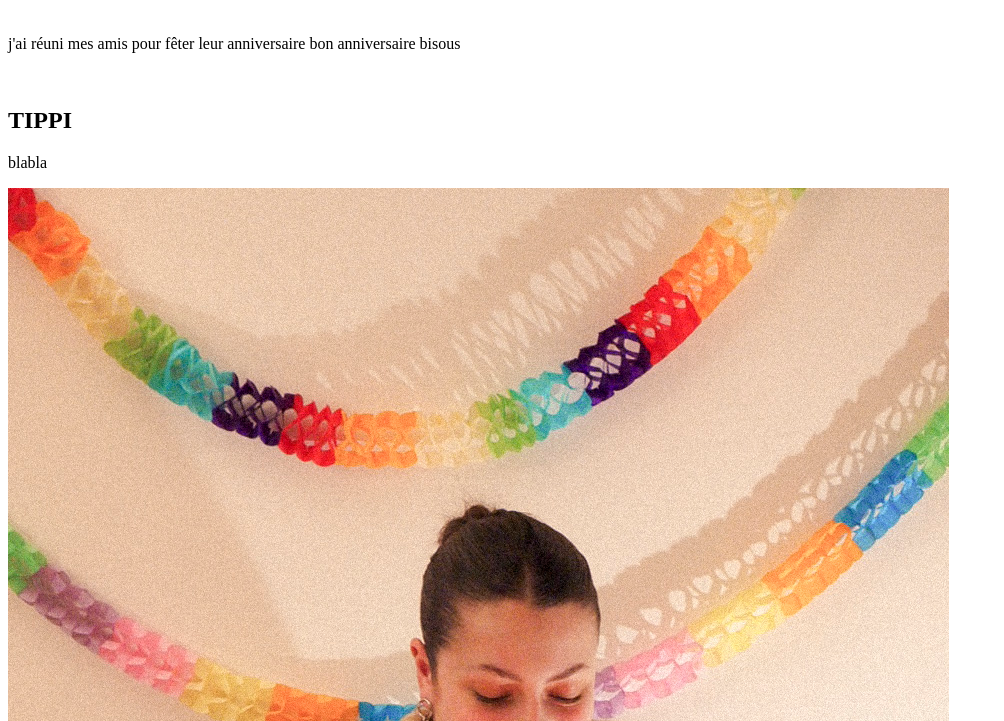
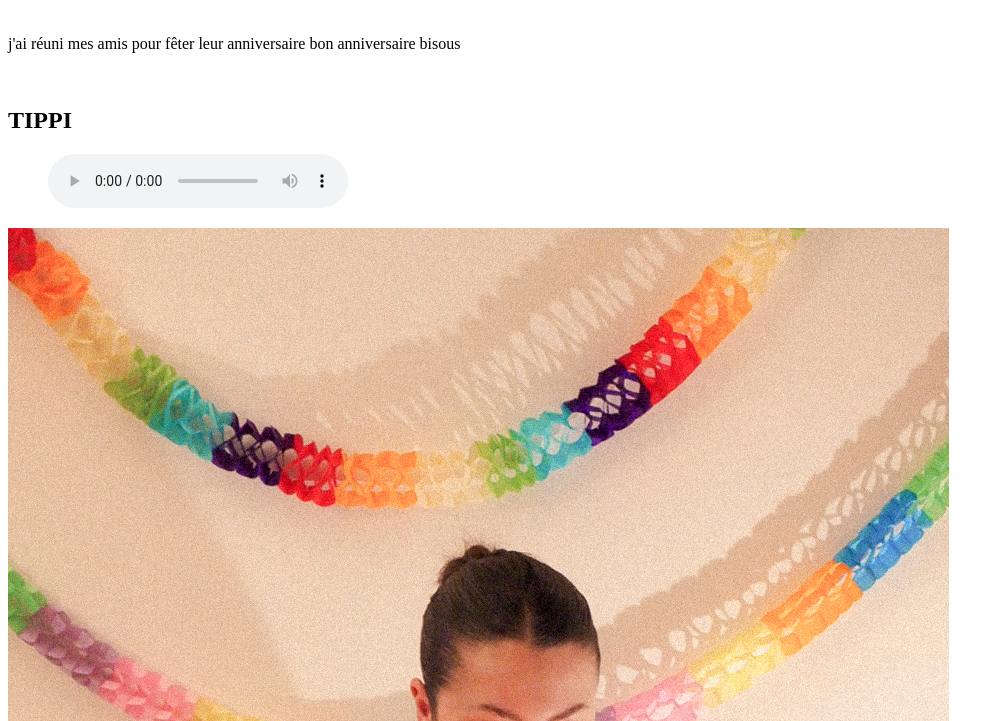
Before and after one commit to venus2leo/unepartdemoi, a plain HTML site: page index.html in a window 1280 px wide. Shown: the part 79-800 px from the top of the page, without its empty margins (0-1004 px from the left). Drawn offline with Linux system fonts and the light colour scheme.

Commit message:
Update index.html

```diff
--- a/index.html
+++ b/index.html
@@ -10,7 +10,15 @@
 </br>
 <p> j'ai réuni mes amis pour fêter leur anniversaire bon anniversaire bisous</p></br>
 <h2> TIPPI </h2>
-<p> blabla </p>
+<p> <figure>
+    <audio
+        controls
+        src="/media/cc0-audio/t-rex-roar.mp3">
+            <a href="/media/cc0-audio/t-rex-roar.mp3"
+            </a>
+    </audio>
+</figure>
+ </p>
 <img src="images/TIPPI 1.jpg" alt="tippi fêtant son anniversaire">
 <img src="images/TIPPI 2.jpg">
 <img src="images/TIPPI 3.jpg">
```
